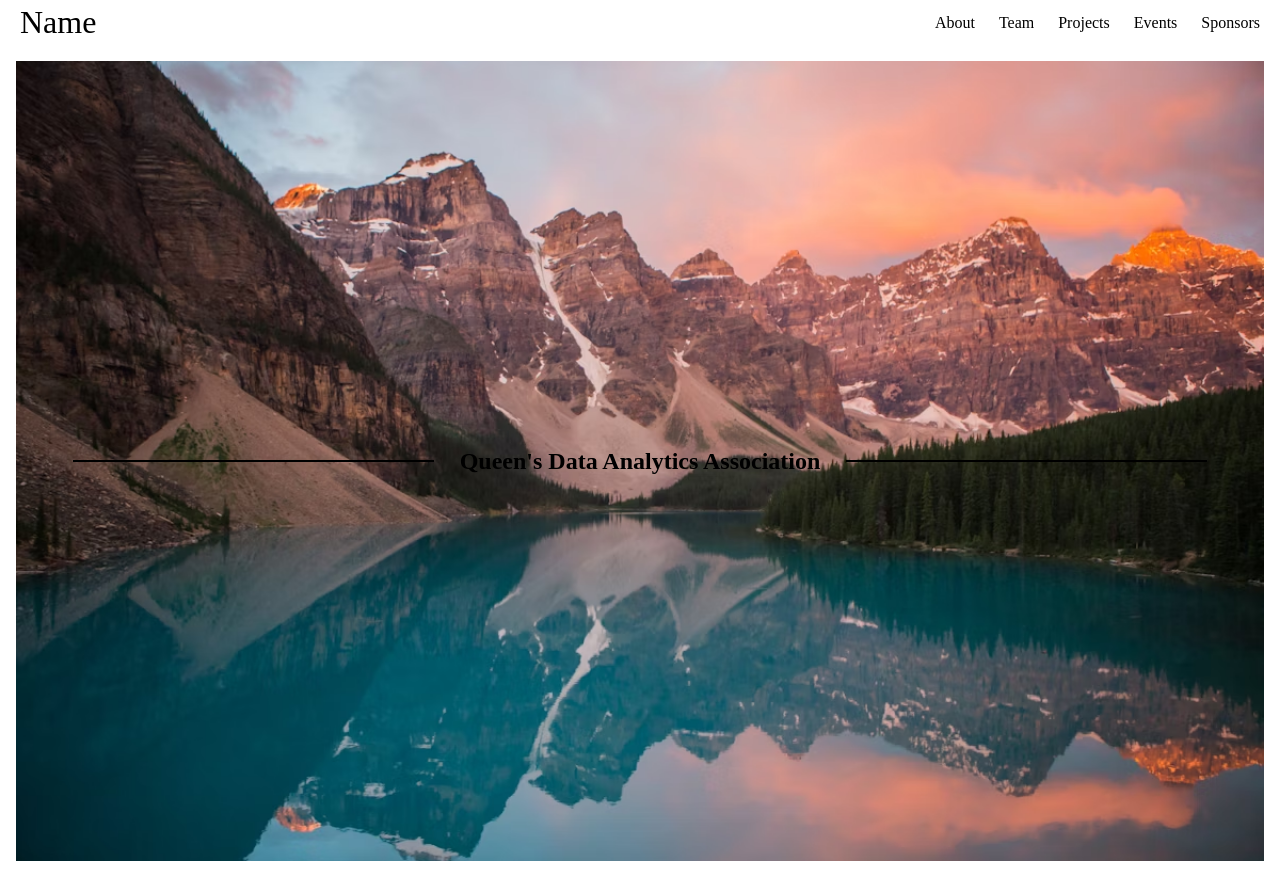
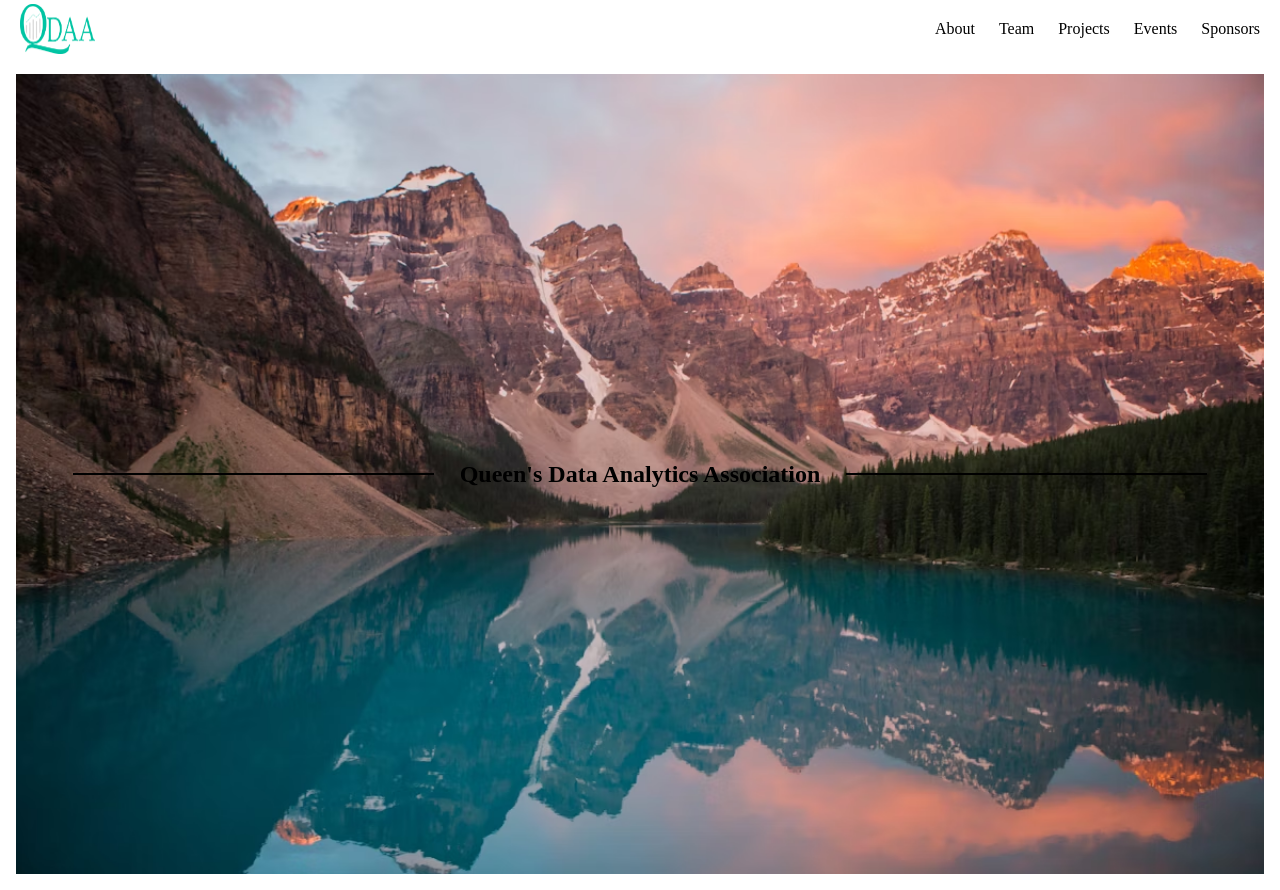
Before and after one commit to Queen-s-Data-Analytics-Association/QDAA-Website, a React (Create React App) app: page / in a window 1280 px wide. Built offline with nearby package versions, Linux system fonts and the light colour scheme.

Commit message:
logo link to home

```diff
--- a/src/Navbar.js
+++ b/src/Navbar.js
@@ -1,11 +1,12 @@
 import { Link, useMatch, useResolvedPath } from "react-router-dom"
+import logo from './logo.png'
 
 export default function Navbar() {
     const path = window.location.pathname
     return (
     <nav className="nav">
         <Link to = "/" className="site-title">
-            Name
+            <img src={logo} width={75} height={50}/>
         </Link>
         <ul>
             <CustomLink to="about">About</CustomLink>
```
Also changed, not shown: src/logo.png (added).
